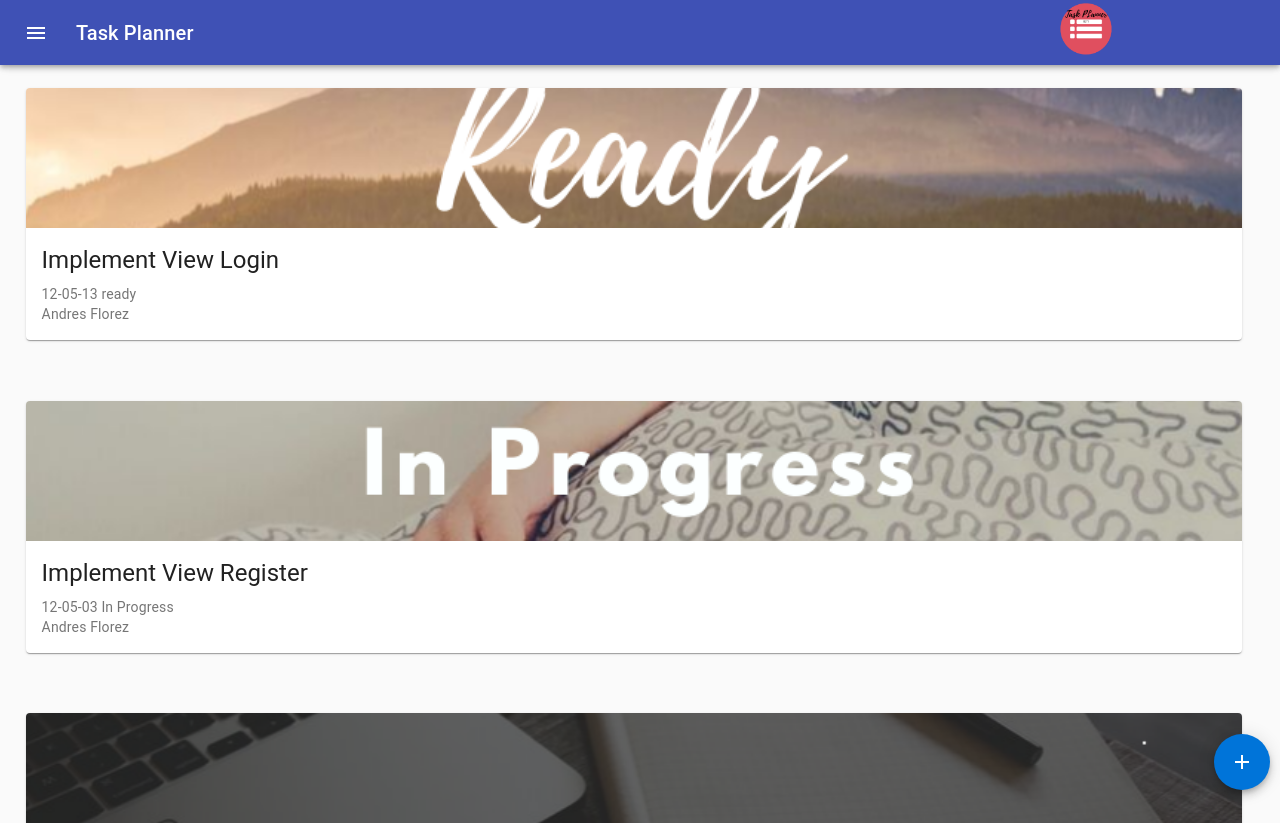
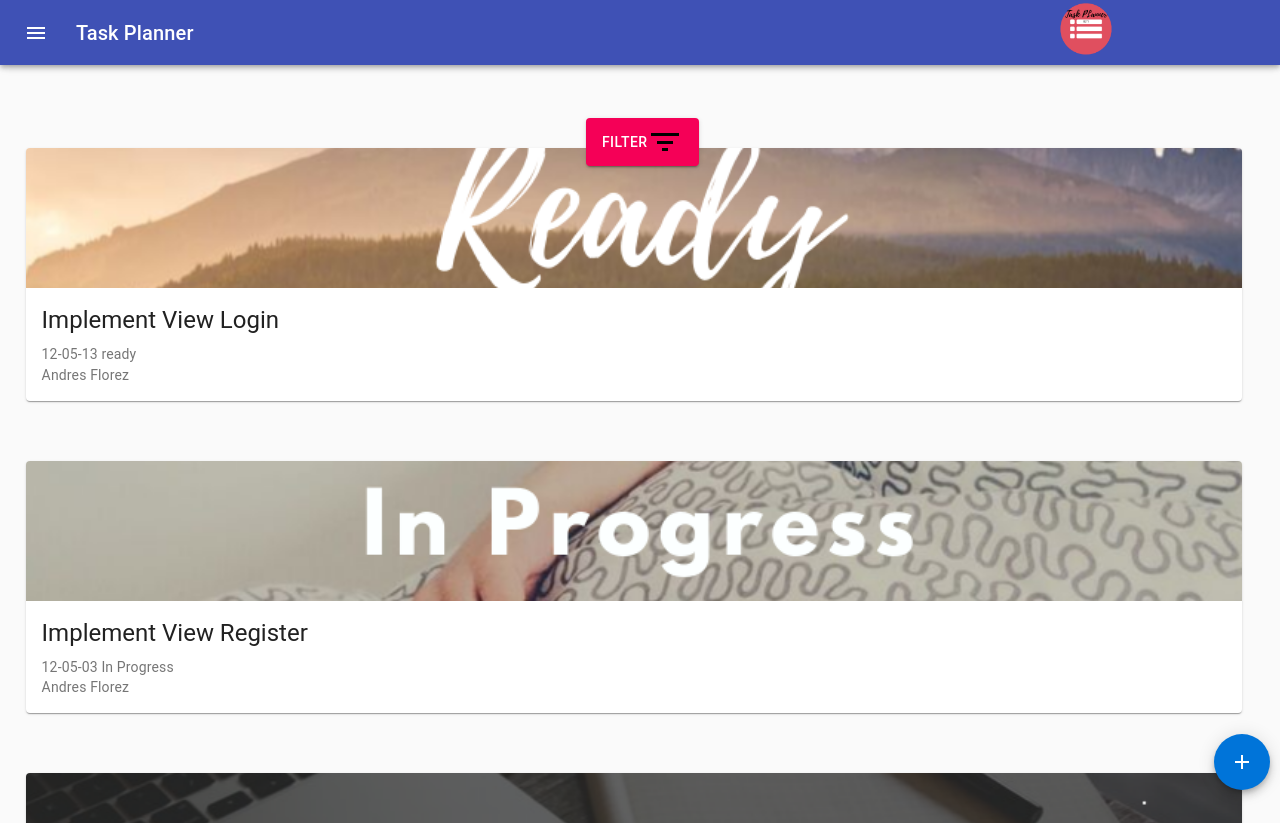
Before and after one commit to andresflorezp/TASK-PWA, a React (Create React App) app: page /task in a window 1280 px wide. Shown: the top 823 px of the page. Built offline with nearby package versions, Linux system fonts and the light colour scheme.

Commit message:
creando filter y enlazando

```diff
--- a/src/components/Task.js
+++ b/src/components/Task.js
@@ -5,6 +5,9 @@ import Ready from "../images/1.png";
 import InProgress from "../images/2.png";
 import Complete from "../images/3.png";
 import ButtonAdd from "./ButtonAdd";
+import { Link } from 'react-router-dom';
+import Button from '@material-ui/core/Button';
+import FilterLogo from "../images/filter.png"
 class Task extends React.Component {
 
 
@@ -12,6 +15,25 @@ class Task extends React.Component {
       return (
         <div>
             <Nav/>
+            <br/>
+            <br/>
+            <br/>
+            <center>
+            <Link to="/taskfilter" style={{textDecoration:"none"}}>
+              <Button
+              style={{ margin: "10px",position: "fixed",
+                            top: "0.2",left:"45%"
+                           ,color:"#fff",zIndex:"100" }}
+                type='submit'
+
+                variant='contained'
+                color='secondary'
+                className='submit'>
+                Filter
+                <img src={FilterLogo} alt="" srcset=""/>
+              </Button>
+            </Link>
+            </center>
             <CardTask description="Implement View Login" assign="Andres Florez" date="12-05-13" state="ready" imageS={Ready}/>
             <CardTask description="Implement View Register" assign="Andres Florez" date="12-05-03" state="In Progress" imageS={InProgress}/>
             <CardTask description="Implement View Task" assign="Andres Florez" date="11-05-13" state="Completed" imageS={Complete}/>
```
Also changed, not shown: src/images/filter.png (added).
